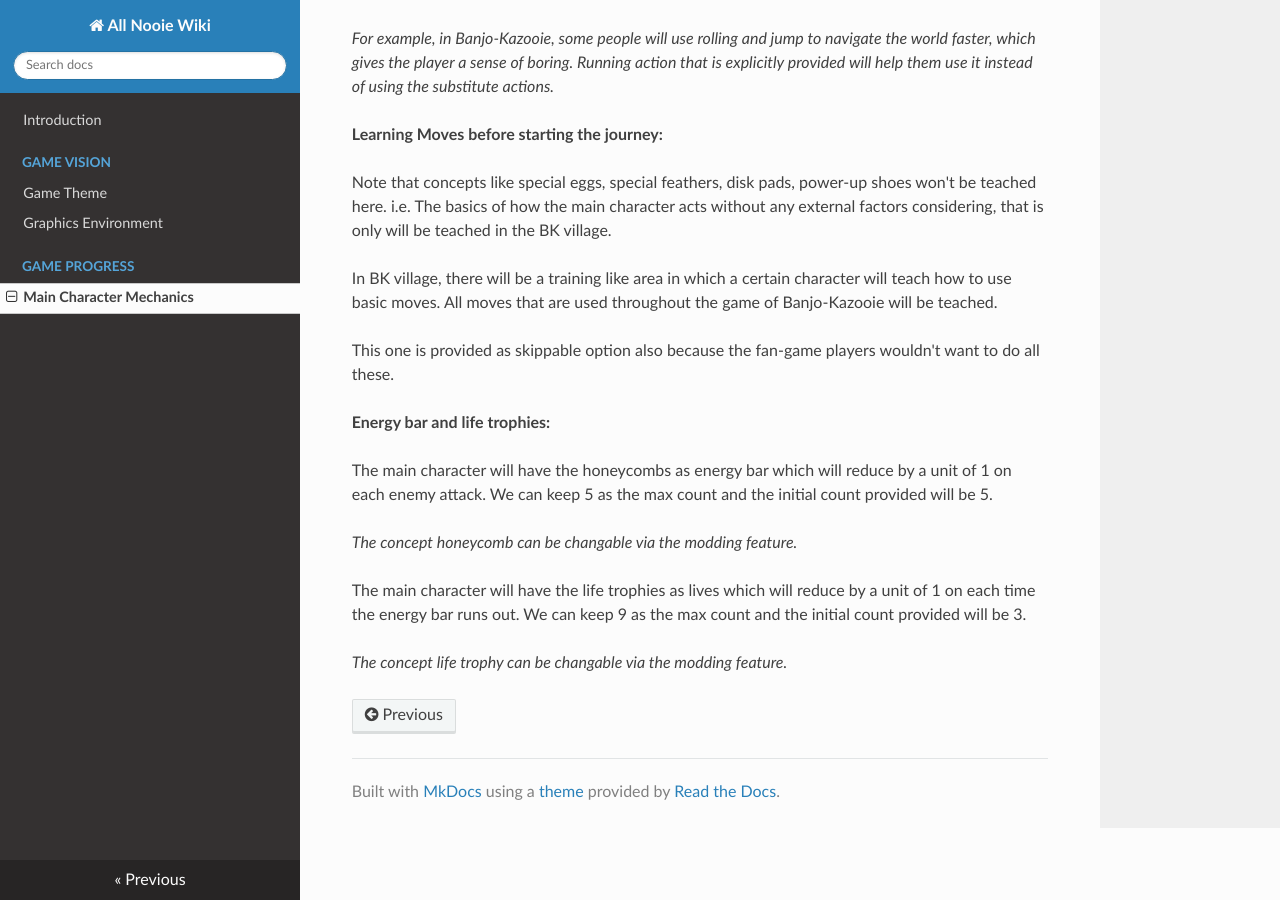
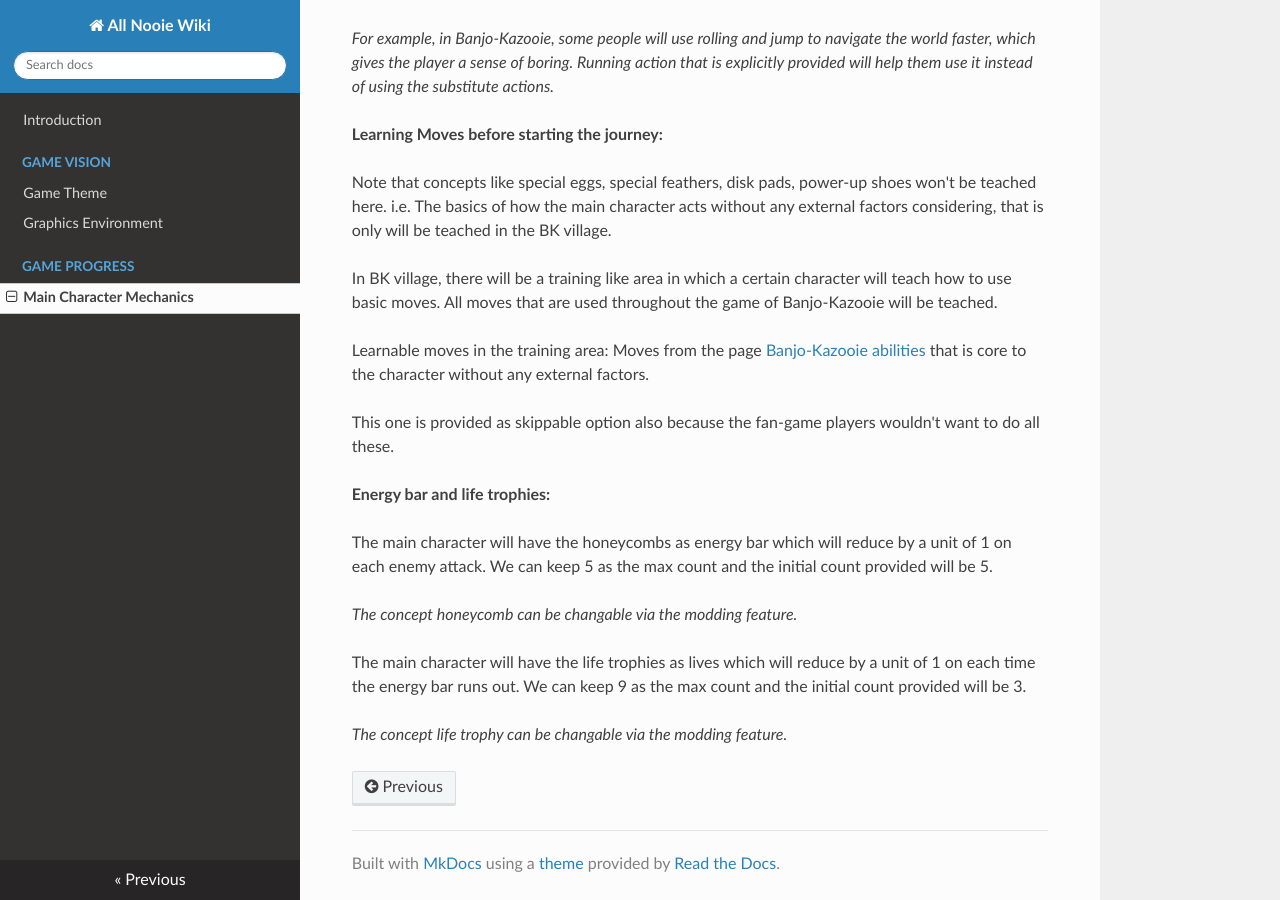
Before and after one commit to All-Nooie/All_Nooie_Wiki, an MkDocs documentation site: the page built from docs/game-mechanics/main-character.md, in a window 1280 px wide and 900 px high, scrolled down 541 px. Built offline with MkDocs 1.6.1, drawn with Linux system fonts in a browser that asks for light colours; nearby versions of some CDN libraries.

Commit message:
link added for moves

```diff
--- a/docs/game-mechanics/main-character.md
+++ b/docs/game-mechanics/main-character.md
@@ -24,6 +24,8 @@
 
 In BK village, there will be a training like area in which a certain character will teach how to use basic moves. All moves that are used throughout the game of Banjo-Kazooie will be teached.
 
+Learnable moves in the training area: Moves from the page [Banjo-Kazooie abilities](https://banjokazooie.fandom.com/wiki/Abilities) that is core to the character without any external factors.
+
 This one is provided as skippable option also because the fan-game players wouldn't want to do all these.
 
 **Energy bar and life trophies:**
```
